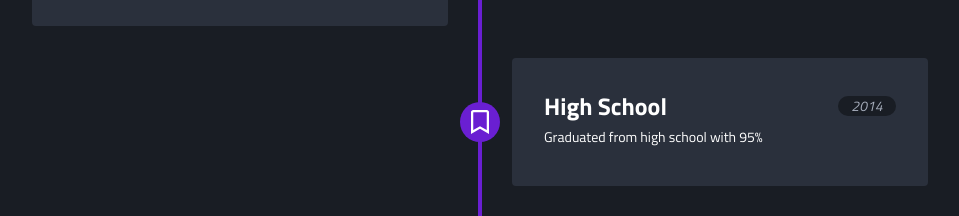
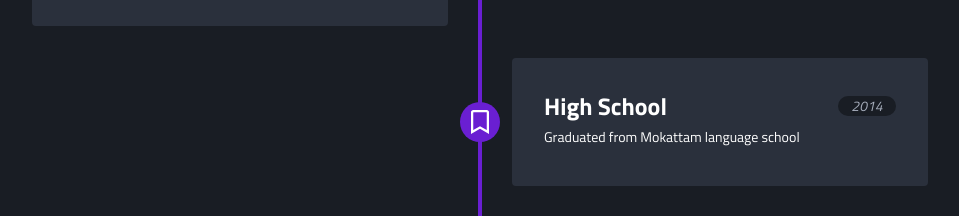
Before and after one commit to MustafaZakaria/my-portfolio, a Next.js app: page / in a window 1280 px wide. Shown: the part 4000-4216 px from the top of the page, without its empty margins (160-1119 px from the left). Built offline with nearby package versions, Linux system fonts and the light colour scheme.

Commit message:
fix school

```diff
--- a/src/constants/experiences.ts
+++ b/src/constants/experiences.ts
@@ -7,7 +7,7 @@ export const EXPERIENCES = [
   {
     date: '2014',
     title: 'High School',
-    description: 'Graduated from high school with 95%',
+    description: 'Graduated from Mokattam language school',
     Icon: BiSolidSchool,
   },
   {
```
